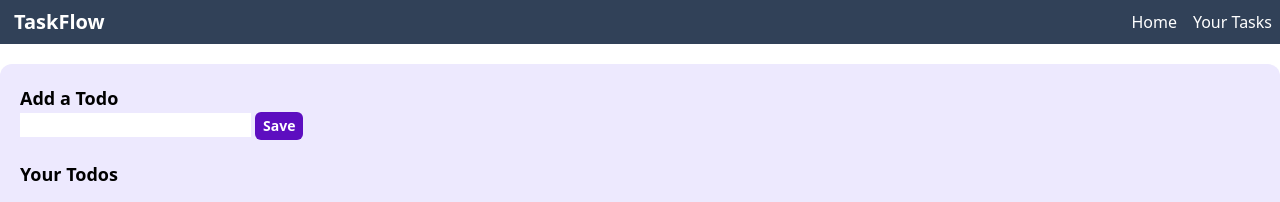
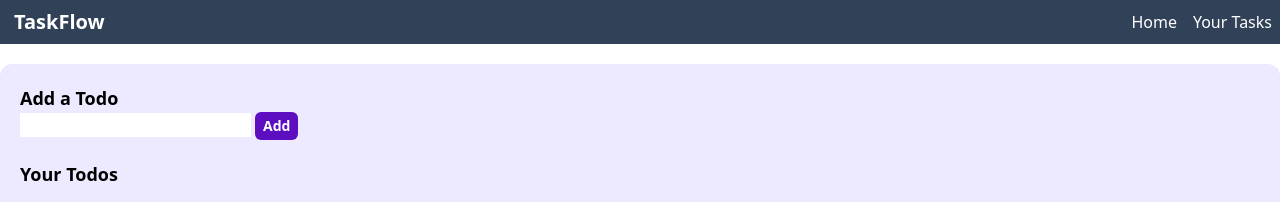
Before and after one commit to muhammadhozaif/Todo-list-website, a React app: page / in a window 1280 px wide. Shown: the top 202 px of the page. Built offline with nearby package versions, Linux system fonts and the light colour scheme; the HTML template or start-up script is replaced by a standard one.

Commit message:
support editing and saving existing todos

```diff
--- a/src/App.jsx
+++ b/src/App.jsx
@@ -57,7 +57,7 @@ function App() {
           onClick={handleAdd}
           className="bg-violet-800 text-sm mx-1 hover:bg-violet-950 p-2 py-1 rounded-md text-white font-bold"
         >
-          Save
+          {editingIndex !== null ? "Save" : "Add"}
         </button>
       </div>
 
```
